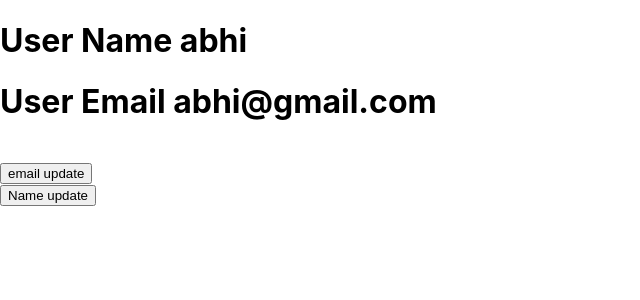
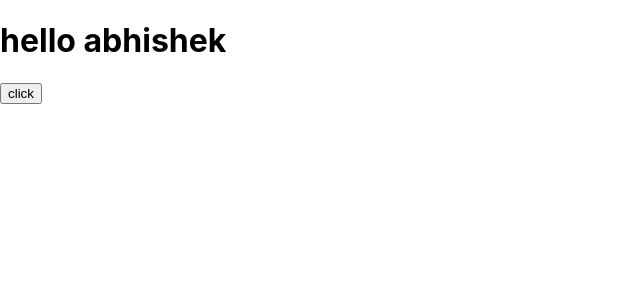
Before and after one commit to abhishektiwari2511/React.js, a React (Create React App) app: page / in a window 1280 px wide. Shown: the top 300 px of the page, without its empty margins (0-640 px from the left). Built offline with nearby package versions, Linux system fonts and the light colour scheme.

Commit message:
componentDidMount Life Cycle Method

```diff
--- a/src/App.js
+++ b/src/App.js
@@ -1,15 +1,29 @@
 // import logo from './logo.svg';
 import "./App.css";
 import React from "react"
-import User from "./User";
-function App(){
-  const [data,setData]=React.useState('abhi')
-  return(
-    <div>
-      <User data={data}/>
-      <button onClick={()=>setData('abhishek')}>Name update</button><br/>
-    </div>
-  )
+
+class App extends React.Component{
+  constructor(){
+    super()
+    console.log("constructor")
+    this.state={
+      name:"abhishek"
+    }
+  }
+  componentDidMount(){
+    console.log('componentDidMount',this.state.name)
+    // this.setState({name:"ram"})
+  }
+  render(){
+    console.log("render",this.state.name)
+    return(
+      <div>
+        <h1>hello {this.state.name}</h1>
+      <button onClick={()=>this.setState({name:"ram"})}> click</button>
+      </div>
+    )
+  }
+
 }
 
 export default App;
--- a/src/User.js
+++ /dev/null
@@ -1,22 +0,0 @@
-import React from "react"
-class User extends React.Component{
-    constructor(){
-        super()
-            this.state={
-                email:"abhi@gmail.com"
-            }
-
-    }
-
-    render(){
-        console.warn("render",this.props.data,this.state.email)
-        return(
-            <div>
-                <h1>User Name {this.props.data} </h1>
-                <h1>User Email {this.state.email}</h1>
-               <br/><button onClick={()=>this.setState({email:"abhishek@gmail.com"})}>email update</button>
-            </div>
-        )
-    }
-}
-export default User
```
